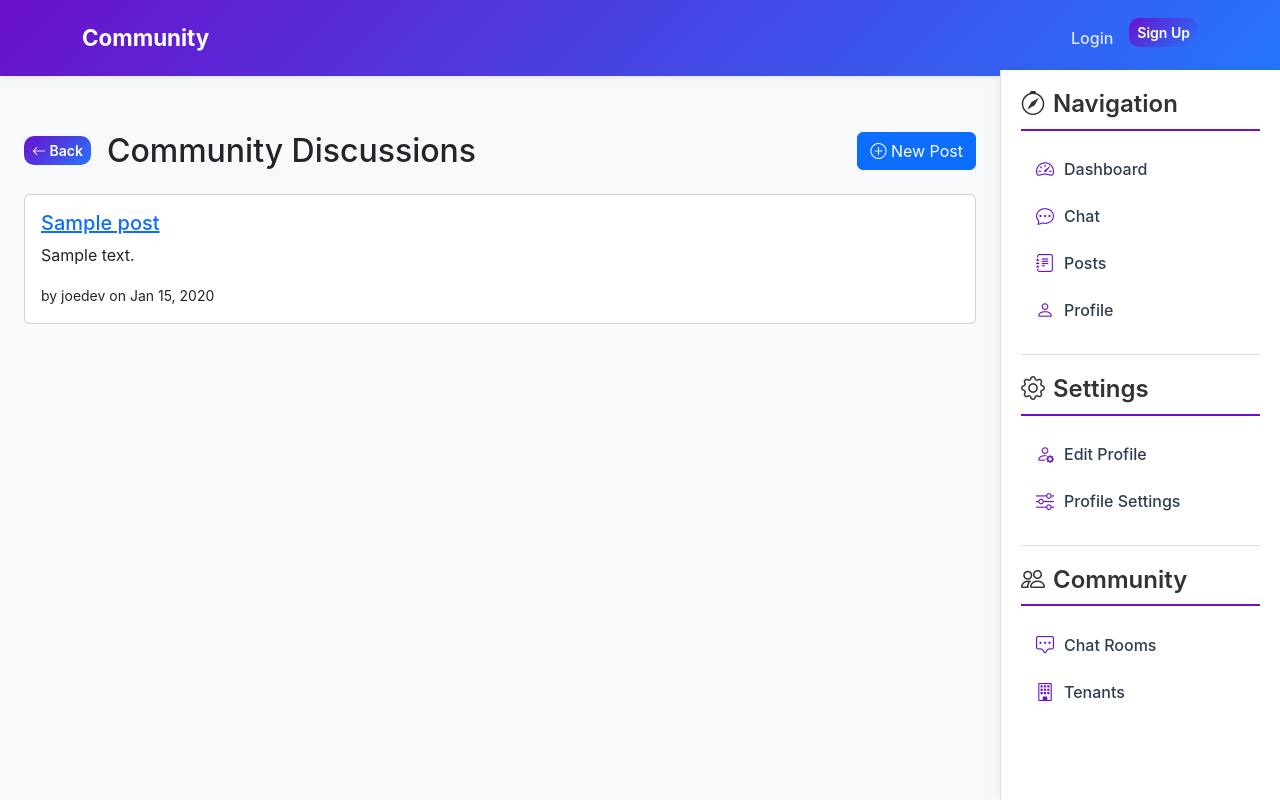
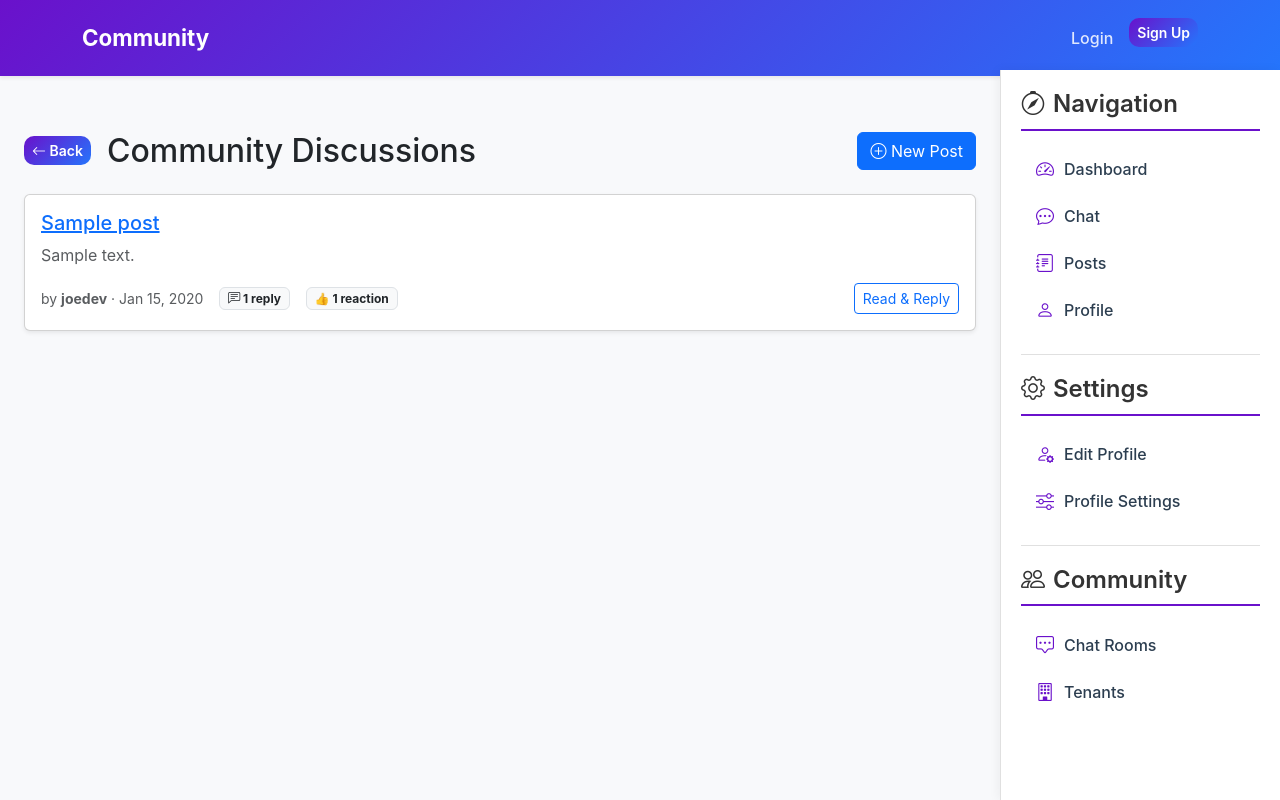
Before and after one commit to JonPassion/online_mental_health-community1, a Django app: page /posts/ in a window 1280 px wide. Run offline with Django 5.2, Linux system fonts and the light colour scheme; data comes from the database, SQL or seed files in the repository; tables that the repository leaves empty hold one stand-in row (values such as "Sample post").

Commit message:
Add ability for users to reply to and react to posts
Introduces new models for comments and reactions, updates views and URLs to handle these interactions, and modifies templates to display replies, reactions, and counts on both post detail and list pages.

Replit-Commit-Author: Agent
Replit-Commit-Session-Id: 139406be-65c8-4747-b18e-79e4115af4bc
Replit-Commit-Checkpoint-Type: full_checkpoint
Replit-Commit-Event-Id: 45b5c259-5922-4d80-8454-16c4e18143e0
Replit-Commit-Screenshot-Url: https://storage.googleapis.com/screenshot-production-us-central1/61ce68e7-d079-4a50-86b9-e476c9eb4934/139406be-65c8-4747-b18e-79e4115af4bc/JO8Eluz
Replit-Helium-Checkpoint-Created: true

```diff
--- a/community/posts/models.py
+++ b/community/posts/models.py
@@ -9,3 +9,37 @@ class Post(models.Model):
 
     def __str__(self):
         return self.title
+
+
+class Comment(models.Model):
+    post = models.ForeignKey(Post, on_delete=models.CASCADE, related_name='comments')
+    author = models.ForeignKey(settings.AUTH_USER_MODEL, on_delete=models.CASCADE)
+    content = models.TextField()
+    created_at = models.DateTimeField(auto_now_add=True)
+
+    class Meta:
+        ordering = ['created_at']
+
+    def __str__(self):
+        return f'{self.author.username} on "{self.post.title}"'
+
+
+REACTION_CHOICES = [
+    ('like',  '👍'),
+    ('love',  '❤️'),
+    ('haha',  '😂'),
+    ('wow',   '😮'),
+    ('sad',   '😢'),
+    ('angry', '😡'),
+]
+
+class Reaction(models.Model):
+    post = models.ForeignKey(Post, on_delete=models.CASCADE, related_name='reactions')
+    user = models.ForeignKey(settings.AUTH_USER_MODEL, on_delete=models.CASCADE)
+    reaction_type = models.CharField(max_length=10, choices=REACTION_CHOICES)
+
+    class Meta:
+        unique_together = ['post', 'user']
+
+    def __str__(self):
+        return f'{self.user.username} {self.reaction_type} "{self.post.title}"'
--- a/community/posts/templates/posts/post_list.html
+++ b/community/posts/templates/posts/post_list.html
@@ -14,15 +14,35 @@
     </div>
   </div>
 
-{% for post in posts %}
-  <div class="card mb-3">
+  {% for post in posts %}
+  <div class="card mb-3 shadow-sm">
     <div class="card-body">
-      <h5><a href="{% url 'posts:post_detail' post.id %}">{{ post.title }}</a></h5>
-      <p>{{ post.content|truncatewords:25 }}</p>
-      <small>by {{ post.author.username }} on {{ post.created_at|date:"M d, Y" }}</small>
+      <h5 class="card-title">
+        <a href="{% url 'posts:post_detail' post.id %}">{{ post.title }}</a>
+      </h5>
+      <p class="card-text text-muted">{{ post.content|truncatewords:25 }}</p>
+      <div class="d-flex align-items-center gap-3 flex-wrap">
+        <small class="text-muted">by <strong>{{ post.author.username }}</strong> · {{ post.created_at|date:"M d, Y" }}</small>
+        <span class="badge bg-light text-dark border">
+          <i class="bi bi-chat-left-text"></i> {{ post.comment_count }} repl{% if post.comment_count == 1 %}y{% else %}ies{% endif %}
+        </span>
+        {% if post.reaction_count %}
+        <span class="badge bg-light text-dark border">
+          👍 {{ post.reaction_count }} reaction{% if post.reaction_count != 1 %}s{% endif %}
+        </span>
+        {% endif %}
+        <a href="{% url 'posts:post_detail' post.id %}" class="btn btn-sm btn-outline-primary ms-auto">
+          Read &amp; Reply
+        </a>
+      </div>
     </div>
   </div>
-{% empty %}
-  <p>No posts yet.</p>
-{% endfor %}
+  {% empty %}
+  <div class="text-center py-5 text-muted">
+    <i class="bi bi-chat-square-dots" style="font-size:3rem;"></i>
+    <p class="mt-3">No posts yet. Start the conversation!</p>
+    <a class="btn btn-primary" href="{% url 'posts:post_create' %}">Create the first post</a>
+  </div>
+  {% endfor %}
+</div>
 {% endblock %}
--- a/community/posts/urls.py
+++ b/community/posts/urls.py
@@ -1,11 +1,13 @@
 from django.urls import path
 from . import views
 
-app_name="posts"
+app_name = "posts"
 
 urlpatterns = [
     path('', views.post_list, name='post_list'),
     path('<int:pk>/', views.post_detail, name='post_detail'),
     path('create/', views.post_create, name='post_create'),
     path('<int:pk>/edit/', views.post_edit, name='post_edit'),
+    path('<int:pk>/comment/', views.add_comment, name='add_comment'),
+    path('<int:pk>/react/', views.toggle_reaction, name='toggle_reaction'),
 ]
--- a/community/posts/views.py
+++ b/community/posts/views.py
@@ -1,16 +1,46 @@
 from django.shortcuts import render, redirect, get_object_or_404
 from django.contrib.auth.decorators import login_required
-from .models import Post
+from django.http import JsonResponse
+from django.db.models import Count
+from .models import Post, Comment, Reaction, REACTION_CHOICES
 from .forms import PostForm
-from django.contrib.auth.decorators import login_required
+
 
 def post_list(request):
-    posts = Post.objects.all().order_by('-created_at')
+    posts = Post.objects.all().order_by('-created_at').annotate(
+        comment_count=Count('comments', distinct=True),
+        reaction_count=Count('reactions', distinct=True),
+    )
     return render(request, 'posts/post_list.html', {'posts': posts})
+
 
 def post_detail(request, pk):
     post = get_object_or_404(Post, pk=pk)
-    return render(request, 'posts/post_detail.html', {'post': post})
+    comments = post.comments.select_related('author').all()
+
+    # Build reaction summary: {type: {emoji, count, reacted_by_me}}
+    reaction_summary = []
+    user_reaction = None
+    if request.user.is_authenticated:
+        user_reaction_obj = post.reactions.filter(user=request.user).first()
+        user_reaction = user_reaction_obj.reaction_type if user_reaction_obj else None
+
+    for rtype, emoji in REACTION_CHOICES:
+        count = post.reactions.filter(reaction_type=rtype).count()
+        reaction_summary.append({
+            'type': rtype,
+            'emoji': emoji,
+            'count': count,
+            'active': user_reaction == rtype,
+        })
+
+    return render(request, 'posts/post_detail.html', {
+        'post': post,
+        'comments': comments,
+        'reaction_summary': reaction_summary,
+        'user_reaction': user_reaction,
+    })
+
 
 @login_required
 def post_create(request):
@@ -25,6 +55,7 @@ def post_create(request):
         form = PostForm()
     return render(request, 'posts/post_create.html', {'form': form})
 
+
 @login_required
 def post_edit(request, pk):
     post = get_object_or_404(Post, pk=pk, author=request.user)
@@ -36,3 +67,56 @@ def post_edit(request, pk):
     else:
         form = PostForm(instance=post)
     return render(request, 'posts/post_create.html', {'form': form, 'post': post})
+
+
+@login_required
+def add_comment(request, pk):
+    post = get_object_or_404(Post, pk=pk)
+    if request.method == 'POST':
+        content = request.POST.get('content', '').strip()
+        if content:
+            comment = Comment.objects.create(post=post, author=request.user, content=content)
+            if request.headers.get('X-Requested-With') == 'XMLHttpRequest':
+                return JsonResponse({
+                    'id': comment.id,
+                    'author': comment.author.username,
+                    'content': comment.content,
+                    'created_at': comment.created_at.strftime('%b %d, %Y %H:%M'),
+                })
+    return redirect('posts:post_detail', pk=pk)
+
+
+@login_required
+def toggle_reaction(request, pk):
+    if request.method != 'POST':
+        return JsonResponse({'error': 'POST required'}, status=405)
+
+    post = get_object_or_404(Post, pk=pk)
+    reaction_type = request.POST.get('reaction_type')
+
+    valid_types = [r[0] for r in REACTION_CHOICES]
+    if reaction_type not in valid_types:
+        return JsonResponse({'error': 'Invalid reaction type'}, status=400)
+
+    existing = Reaction.objects.filter(post=post, user=request.user).first()
+
+    if existing:
+        if existing.reaction_type == reaction_type:
+            # Same reaction — remove it (toggle off)
+            existing.delete()
+            user_reaction = None
+        else:
+            # Different reaction — switch it
+            existing.reaction_type = reaction_type
+            existing.save()
+            user_reaction = reaction_type
+    else:
+        Reaction.objects.create(post=post, user=request.user, reaction_type=reaction_type)
+        user_reaction = reaction_type
+
+    # Return updated counts
+    counts = {}
+    for rtype, emoji in REACTION_CHOICES:
+        counts[rtype] = post.reactions.filter(reaction_type=rtype).count()
+
+    return JsonResponse({'user_reaction': user_reaction, 'counts': counts})
```
Also changed, not shown: community/posts/templates/posts/post_detail.html (+148 -5 lines), community/posts/migrations/0003_comment_reaction.py (added).
